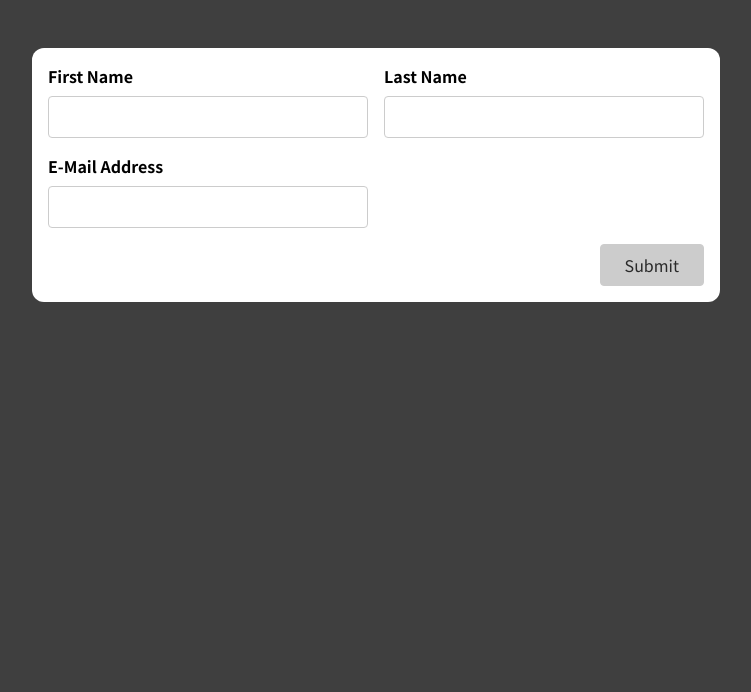
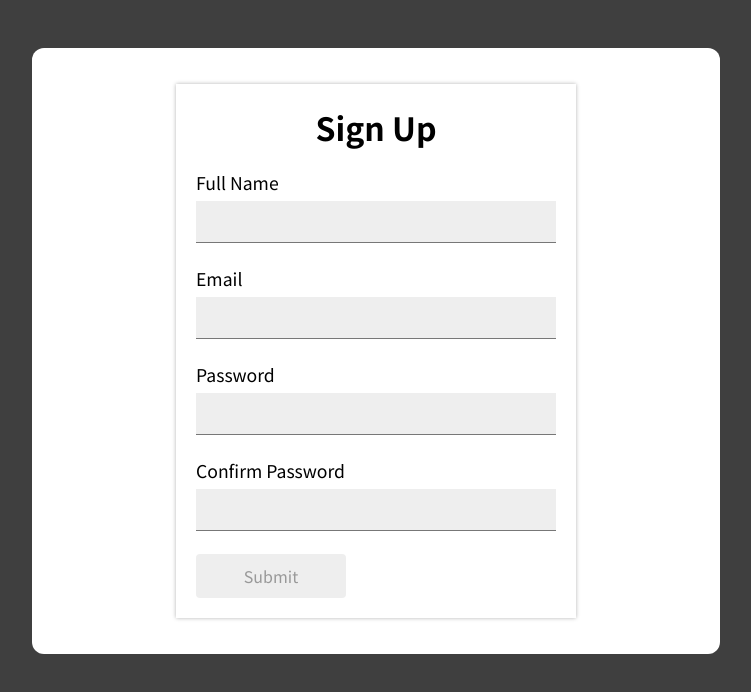
Before and after one commit to ssonko94/React-Working-with-Forms, a React (Create React App) app: page / in a window 1280 px wide. Shown: the top 692 px of the page, without its empty margins (264-1015 px from the left). Built offline with nearby package versions, Linux system fonts and the light colour scheme.

Commit message:
create a custom hook with configuration to validate any kind of form

```diff
--- a/src/App.js
+++ b/src/App.js
@@ -1,10 +1,10 @@
-import BasicForm from "./components/BasicForm";
-
+// import BasicForm from "./components/BasicForm";
+import SignupForm from "./components/Forms/SignupForm";
 
 function App() {
   return (
     <div className="app">
-      <BasicForm />
+      <SignupForm />
     </div>
   );
 }
--- /dev/null
+++ b/src/components/Forms/SignupForm.js
@@ -0,0 +1,20 @@
+import React from "react";
+import useForm from "../../hooks/useForm";
+
+import { signupForm } from "../../utils/formConfig";
+
+import classes from "./SignupForm.module.css";
+
+export default function SignupForm() {
+  const { renderFormInputs, isFormValid } = useForm(signupForm);
+
+  return (
+    <form className={classes.signupForm}>
+      <h1>Sign Up</h1>
+      {renderFormInputs()}
+      <button type="submit" disabled={!isFormValid()}>
+        Submit
+      </button>
+    </form>
+  );
+}
--- /dev/null
+++ b/src/components/Forms/SignupForm.module.css
@@ -0,0 +1,28 @@
+.signupForm {
+    max-width: 400px;
+    box-shadow: 0 0 4px rgba(0, 0, 0, 0.3);
+    margin: 20px auto;
+    padding: 20px;
+  }
+
+  .signupForm h1 {
+    margin: 0 0 20px;
+    text-align: center;
+  }
+
+  button {
+    padding: 10px 15px;
+    border-radius: 4px;
+    border: none;
+    box-shadow: 0 0 4px rgba(0, 0, 0, 0.4);
+    width: 150px;
+    background: blueviolet;
+    color: #fff;
+    cursor: pointer;
+  }
+
+  button:disabled {
+    background: #eee;
+    color: #999;
+    box-shadow: none;
+  }
--- /dev/null
+++ b/src/components/Input/Input.js
@@ -0,0 +1,16 @@
+import classes from "./Input.module.css";
+function InputField(props) {
+  const { label, type, name, handleChange, errorMessage, isValid, value } =
+    props;
+
+  return (
+    <div className={classes.inputContainer}>
+      <label>{label}</label>
+      <input type={type} name={name} value={value} onChange={handleChange} />
+      {errorMessage && !isValid && (
+        <span className={classes.error}>{errorMessage}</span>
+      )}
+    </div>
+  );
+}
+export default InputField;
--- /dev/null
+++ b/src/components/Input/Input.module.css
@@ -0,0 +1,25 @@
+.inputContainer {
+    display: flex;
+    flex-direction: column;
+    margin: 0 0 15px;
+  }
+
+  label {
+    margin: 0 0 6px 0;
+    font-size: 1.1rem;
+  }
+
+  input {
+    padding: 10px;
+    border: none;
+    border-bottom: 1px solid #777;
+    background-color: #eee;
+    outline: none;
+    font-size: 1.1rem;
+    box-sizing: border-box;
+    margin: 0 0 8px 0;
+  }
+
+  .error {
+    color: red;
+  }
--- /dev/null
+++ b/src/hooks/useForm.js
@@ -0,0 +1,76 @@
+import { useState, useCallback } from "react";
+
+function useForm(formObj) {
+  const [form, setForm] = useState(formObj);
+
+  function renderFormInputs() {
+    return Object.values(form).map((inputObj) => {
+      const { value, label, errorMessage, valid, renderInput } = inputObj;
+      return renderInput(onInputChange, value, valid, errorMessage, label);
+    });
+  }
+
+  const isInputFieldValid = useCallback(
+    (inputField) => {
+      for (const rule of inputField.validationRules) {
+        if (!rule.validate(inputField.value, form)) {
+          inputField.errorMessage = rule.message;
+          return false;
+        }
+      }
+
+      return true;
+    },
+    [form]
+  );
+
+  const onInputChange = useCallback(
+    (event) => {
+      const { name, value } = event.target;
+      // copy input object whose value was changed
+      const inputObj = { ...form[name] };
+      // update value
+      inputObj.value = value;
+
+      // update input field's validity
+      const isValidInput = isInputFieldValid(inputObj);
+      // if input is valid and it was previously set to invalid
+      // set its valid status to true
+      if (isValidInput && !inputObj.valid) {
+        inputObj.valid = true;
+      } else if (!isValidInput && inputObj.valid) {
+        // if input is not valid and it was previously valid
+        // set its valid status to false
+        inputObj.valid = false;
+      }
+
+      // mark input field as touched
+      inputObj.touched = true;
+      setForm({ ...form, [name]: inputObj });
+    },
+    [form, isInputFieldValid]
+  );
+
+  /**
+   * returns boolean value indicating whether overall form is valid
+   *
+   * @param {object} formObj - object representation of a form
+   */
+  const isFormValid = useCallback(() => {
+    let isValid = true;
+    const arr = Object.values(form);
+
+    for (let i = 0; i < arr.length; i++) {
+      if (!arr[i].valid) {
+        isValid = false;
+        break;
+      }
+    }
+
+    return isValid;
+  }, [form]);
+
+  return { renderFormInputs, isFormValid };
+}
+
+export default useForm;
--- /dev/null
+++ b/src/utils/formConfig.js
@@ -0,0 +1,73 @@
+import React from "react";
+import Input from "../components/Input/Input";
+
+import {
+  requiredRule,
+  minLengthRule,
+  maxLengthRule,
+  passwordMatchRule
+} from "./inputValidationRules";
+
+/**
+ * creates and returns object representation of form field
+ *
+ * @param {string} label - label to show with the form input
+ * @param {string} name - input name
+ * @param {string} type - input type
+ * @param {string} defaultValue - default value for the input
+ */
+function createFormFieldConfig(label, name, type, defaultValue = "") {
+  return {
+    renderInput: (handleChange, value, isValid, error, key) => {
+      return (
+        <Input
+          key={key}
+          name={name}
+          type={type}
+          label={label}
+          isValid={isValid}
+          value={value}
+          handleChange={handleChange}
+          errorMessage={error}
+        />
+      );
+    },
+    label,
+    value: defaultValue,
+    valid: false,
+    errorMessage: "",
+    touched: false
+  };
+}
+
+// object representation of signup form
+export const signupForm = {
+  name: {
+    ...createFormFieldConfig("Full Name", "name", "text"),
+    validationRules: [
+      requiredRule("name"),
+      minLengthRule("name", 3),
+      maxLengthRule("name", 25)
+    ]
+  },
+  email: {
+    ...createFormFieldConfig("Email", "email", "email"),
+    validationRules: [
+      requiredRule("email"),
+      minLengthRule("email", 10),
+      maxLengthRule("email", 25)
+    ]
+  },
+  password: {
+    ...createFormFieldConfig("Password", "password", "password"),
+    validationRules: [
+      requiredRule("password"),
+      minLengthRule("password", 8),
+      maxLengthRule("password", 20)
+    ]
+  },
+  confirmPassword: {
+    ...createFormFieldConfig("Confirm Password", "confirmPassword", "password"),
+    validationRules: [passwordMatchRule()]
+  }
+};
--- /dev/null
+++ b/src/utils/inputValidationRules.js
@@ -0,0 +1,47 @@
+/**
+ * creates and returns a validation rule object that
+ * is used by useForm hook to validate the form inputs
+ *
+ * @param {string} ruleName - name of the validation rule
+ * @param {string} errorMessage - message to display
+ * @param {function} validateFunc - validation function
+ */
+ function createValidationRule(ruleName, errorMessage, validateFunc) {
+    return {
+      name: ruleName,
+      message: errorMessage,
+      validate: validateFunc
+    };
+  }
+
+  export function requiredRule(inputName) {
+    return createValidationRule(
+      "required",
+      `${inputName} required`,
+      (inputValue, formObj) => inputValue.length !== 0
+    );
+  }
+
+  export function minLengthRule(inputName, minCharacters) {
+    return createValidationRule(
+      "minLength",
+      `${inputName} should contain atleast ${minCharacters} characters`,
+      (inputValue, formObj) => inputValue.length >= minCharacters
+    );
+  }
+
+  export function maxLengthRule(inputName, maxCharacters) {
+    return createValidationRule(
+      "minLength",
+      `${inputName} cannot contain more than ${maxCharacters} characters`,
+      (inputValue, formObj) => inputValue.length <= maxCharacters
+    );
+  }
+
+  export function passwordMatchRule() {
+    return createValidationRule(
+      "passwordMatch",
+      `passwords do not match`,
+      (inputValue, formObj) => inputValue === formObj.password.value
+    );
+  }
```
